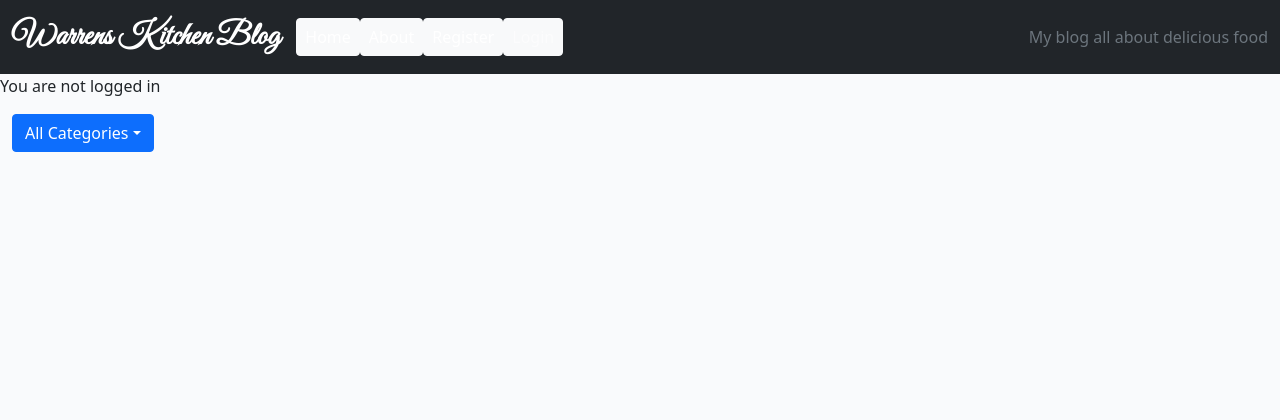
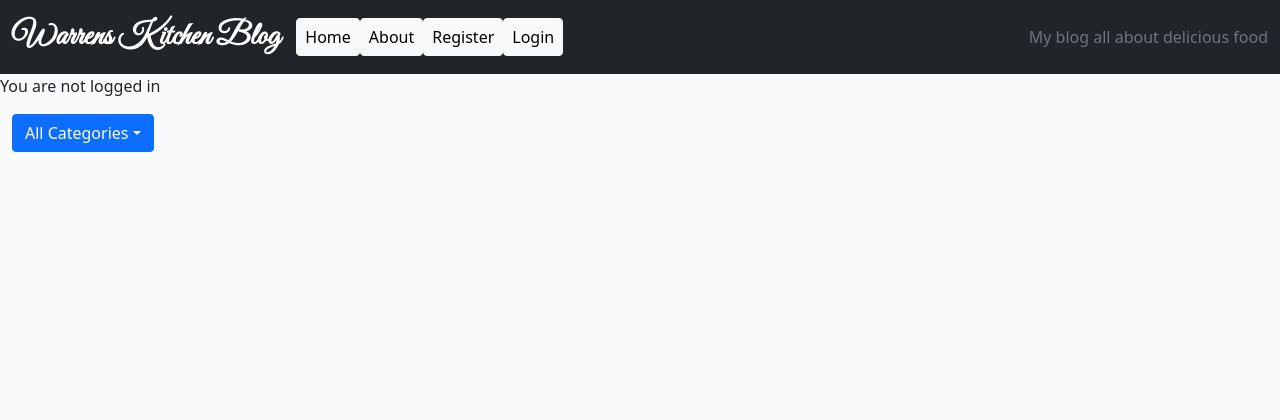
Before and after one commit to Wazza1999/Project-4-blog, a Django app: page / in a window 1280 px wide. Shown: the top 420 px of the page. Run offline with Django 4.2, Linux system fonts and the light colour scheme; data that the repository does not hold is empty.

Commit message:
fixing button styling error

```diff
--- a/static/css/style.css
+++ b/static/css/style.css
@@ -37,7 +37,7 @@ a.navbar-brand {
     display: inline-block;
     font-weight: 400;
     line-height: 1.5;
-    color: #000;
+    color: #000 !important;
     text-align: center;
     text-decoration: none;
     vertical-align: middle;
```
